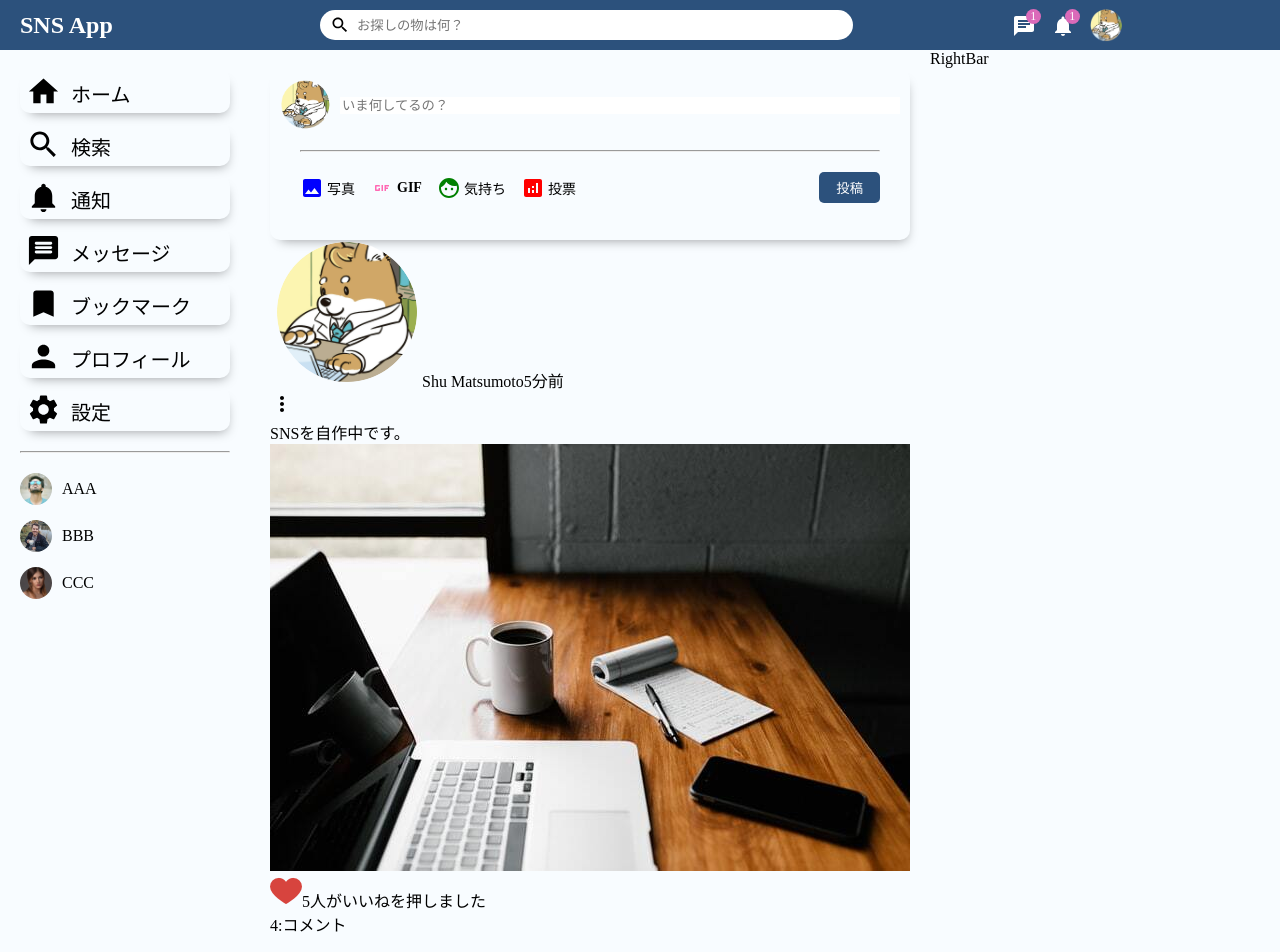
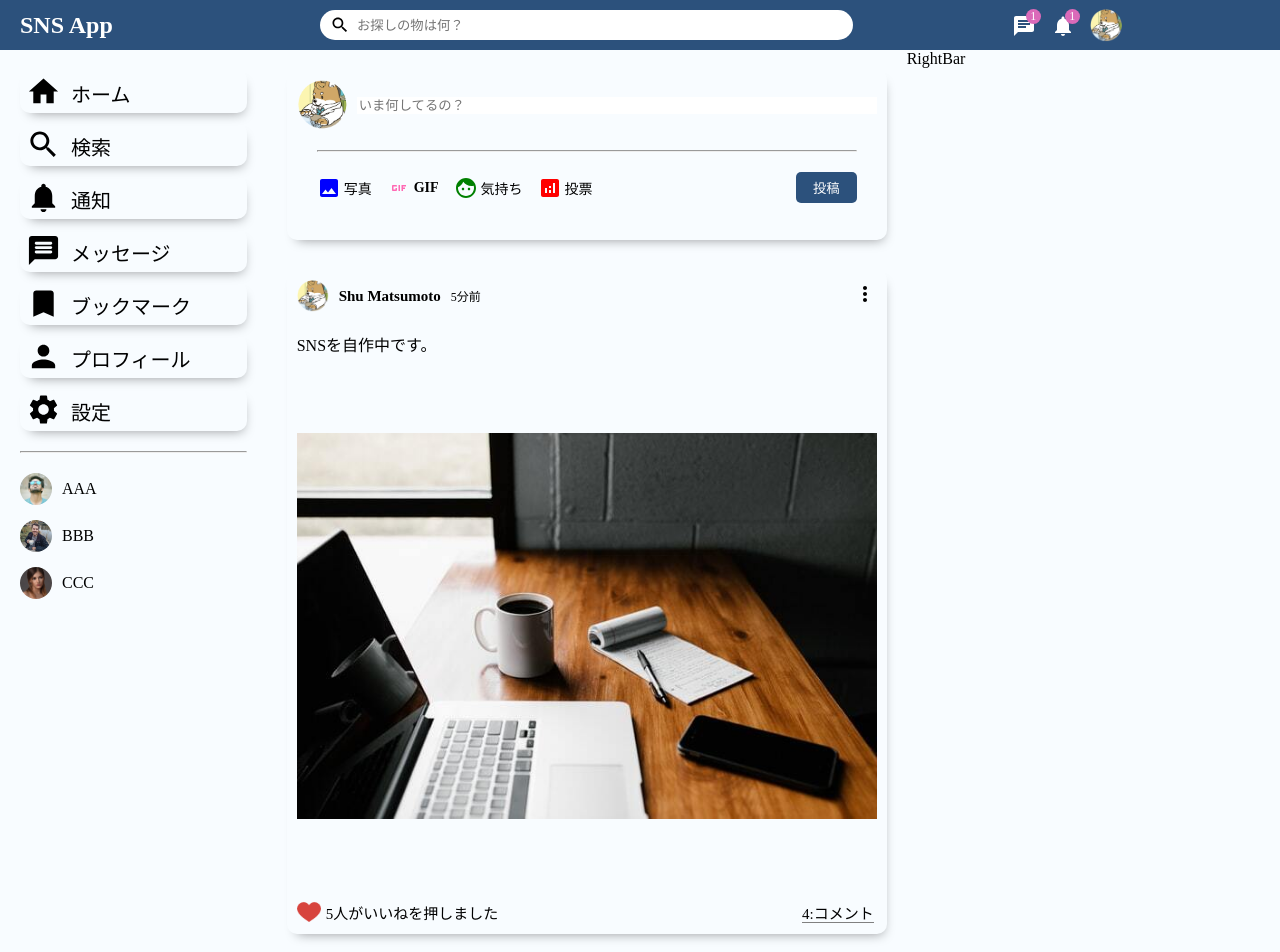
Before and after one commit to shumatsumoto/sns-app-frontend, a React (Create React App) app: page / in a window 1280 px wide. Shown: the top 952 px of the page. Built offline with nearby package versions, Linux system fonts and the light colour scheme.

Commit message:
Post style

```diff
--- a/src/components/post/Post.css
+++ b/src/components/post/Post.css
@@ -0,0 +1,78 @@
+.post {
+  width: 100%;
+  box-shadow: 3px 7px 12px -7px rgba(0, 0, 0, 0.4);
+  border-radius: 10px;
+  margin: 30px 0;
+}
+
+.postWrapper {
+  padding: 10px;
+}
+
+.postProfileImg {
+  width: 32px;
+  height: 32px;
+  border-radius: 50%;
+  object-fit: cover;
+}
+
+.postTop {
+  display: flex;
+  align-items: center;
+  justify-content: space-between;
+}
+
+.postTopLeft {
+  display: flex;
+  align-items: center;
+}
+
+.postUsername {
+  font-size: 15px;
+  font-weight: 550;
+  margin: 0 10px;
+}
+
+.postDate {
+  font-size: 12px;
+}
+
+.postCenter {
+  margin: 20px 0;
+}
+
+.postImg {
+  margin-top: 20px;
+  width: 100%;
+  min-height: 500px;
+  object-fit: contain;
+}
+
+.postBottom {
+  display: flex;
+  align-items: center;
+  justify-content: space-between;
+}
+
+.postBottomLeft {
+  display: flex;
+  align-items: center;
+}
+
+.likeIcon {
+  width: 24px;
+  height: 24px;
+  margin-right: 5px;
+  cursor: pointer;
+}
+
+.postLikeCounter {
+  font-size: 15px;
+}
+
+.postCommentText {
+  cursor: pointer;
+  border-bottom: 1px solid gray;
+  font-size: 15px;
+  margin-right: 3px;
+}
--- a/src/components/post/Post.jsx
+++ b/src/components/post/Post.jsx
@@ -1,17 +1,24 @@
 import { MoreVert } from "@mui/icons-material";
 import React from "react";
+import "./Post.css";
 
 function Post() {
   return (
     <div className="post">
       <div className="postWrapper">
         <div className="postTop">
-          <img src="./assets/person/1.jpeg" alt="" className="postProfileImg" />
-          <span className="postUsername">Shu Matsumoto</span>
-          <span className="postDate">5分前</span>
-        </div>
-        <div className="postRight">
-          <MoreVert />
+          <div className="postTopLeft">
+            <img
+              src="./assets/person/1.jpeg"
+              alt=""
+              className="postProfileImg"
+            />
+            <span className="postUsername">Shu Matsumoto</span>
+            <span className="postDate">5分前</span>
+          </div>
+          <div className="postTopRight">
+            <MoreVert />
+          </div>
         </div>
         <div className="postCenter">
           <span className="postText">SNSを自作中です。</span>
```
